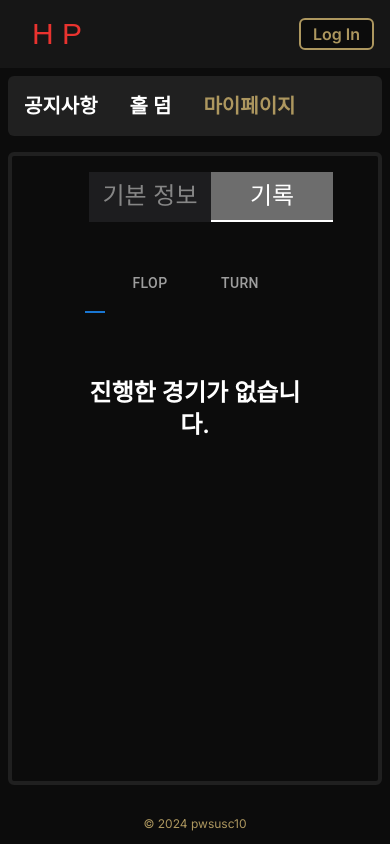
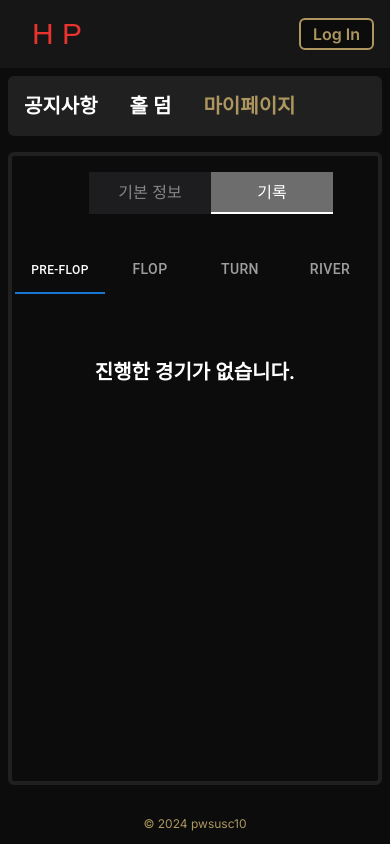
Before and after one commit to pwsusc10/Texas-Hold-em, a Next.js app: page /my/log in a window 390 px wide. Built offline with nearby package versions, Linux system fonts and the light colour scheme; no server answers; a web font is replaced by a local one.

Commit message:
design: my page 반응형 design

```diff
--- a/src/app/(dashboard)/my/basic/layout.tsx
+++ b/src/app/(dashboard)/my/basic/layout.tsx
@@ -4,7 +4,7 @@ import React, { PropsWithChildren } from 'react';
 export default function layout({ children }: PropsWithChildren) {
   return (
     <div className="flex flex-col gap-4 h-full w-full">
-      <div className="w-full flex justify-center text-2xl text-center m-4">
+      <div className="w-full flex justify-center text-center m-4 text-base sm:text-xl md:text-2xl">
         <Link href={'/my/basic'} className="w-1/3 bg-gray py-2 border-b-2">
           기본 정보
         </Link>
--- a/src/app/(dashboard)/my/basic/page.tsx
+++ b/src/app/(dashboard)/my/basic/page.tsx
@@ -22,22 +22,22 @@ export default function Page() {
 
   const modifyHandler = () => {};
   return (
-    <ul className="w-4/5 mx-auto">
-      <li className="flex items-center border-b h-[5rem] p-4">
-        <p className="w-1/5">프로필 사진</p>
+    <ul className="w-4/5 mx-auto whitespace-nowrap text-xs sm:text-sm md:text-base">
+      <li className="flex items-center border-b h-[3rem] sm:h-[4rem] md:h-[5rem] p-2 sm:p-3 md:p-4">
+        <p className="w-1/5">프로필</p>
         {data.user.image ? <p className="grow">프로필 사진을 변경해보세요.</p> : <p>프로필 사진을 추가해보세요.</p>}
         <div className="h-full hover:scale-110 hover:cursor-pointer" onClick={() => setModalState('profile')}>
           <CircleUserIcon />
         </div>
       </li>
-      <li className="flex items-center border-b h-[5rem] p-4">
+      <li className="flex items-center border-b h-[3rem] sm:h-[4rem] md:h-[5rem] p-2 sm:p-3 md:p-4">
         <p className="w-1/5">닉네임</p>
         <p className="grow">{data.user.name}</p>
         <div className="h-full p-1 hover:scale-110 hover:cursor-pointer" onClick={() => setModalState('nickname')}>
           <PencilIcon />
         </div>
       </li>
-      <li className="flex items-center border-b h-[5rem] p-4">
+      <li className="flex items-center border-b h-[3rem] sm:h-[4rem] md:h-[5rem] p-2 sm:p-3 md:p-4">
         <p className="w-1/5">이메일</p>
         <p className="grow">{data.user.email}</p>
       </li>
--- a/src/app/(dashboard)/my/log/layout.tsx
+++ b/src/app/(dashboard)/my/log/layout.tsx
@@ -4,7 +4,7 @@ import React, { PropsWithChildren } from 'react';
 export default function layout({ children }: PropsWithChildren) {
   return (
     <div className="flex flex-col gap-4 h-full w-full">
-      <div className="w-full flex justify-center text-2xl text-center m-4">
+      <div className="w-full flex justify-center text-center m-4 text-base sm:text-xl md:text-2xl">
         <Link href={'/my/basic'} className="w-1/3 py-2 opacity-50 bg-quaternary">
           기본 정보
         </Link>
--- a/src/app/(dashboard)/my/log/page.tsx
+++ b/src/app/(dashboard)/my/log/page.tsx
@@ -13,14 +13,14 @@ export default function page() {
   };
 
   return (
-    <div className="w-3/5 mx-auto">
-      <Tabs value={value} onChange={handleChange} centered textColor="inherit" variant="fullWidth">
-        <Tab label="pre-flop" />
+    <div className="mx-auto text-xs sm:text-sm md:text-base">
+      <Tabs value={value} onChange={handleChange} centered textColor="inherit" aria-label="wrapped">
+        <Tab label="pre-flop" wrapped />
         <Tab label="flop" />
         <Tab label="turn" />
         <Tab label="river" />
       </Tabs>
-      <p className="text-center font-semibold text-2xl pt-[4rem]">진행한 경기가 없습니다.</p>
+      <p className="text-center font-semibold text-xl sm:text-2xl pt-[4rem]">진행한 경기가 없습니다.</p>
     </div>
   );
 }
--- a/src/components/ui/icons/UserIcon.tsx
+++ b/src/components/ui/icons/UserIcon.tsx
@@ -11,7 +11,7 @@ export function UserIcon({ className = '' }: Props) {
 export function CircleUserIcon({ className = '' }: Props) {
   return (
     <div className={`${className} w-full h-full bg-tertiary rounded-full`}>
-      <UserIcon className="p-3 text-gray-300" />
+      <UserIcon className="p-2 sm:p-3 text-gray-300" />
     </div>
   );
 }
```
